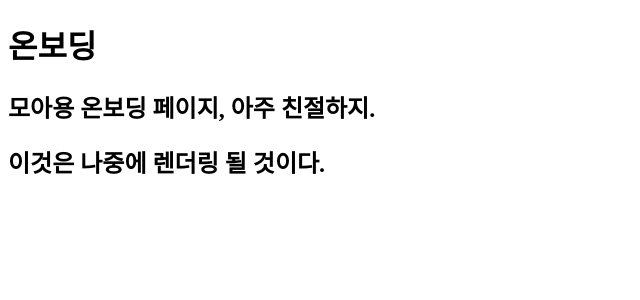
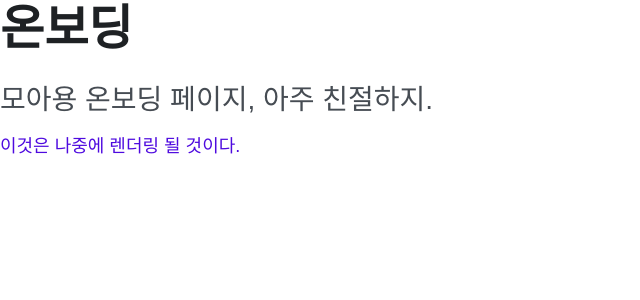
Before and after one commit to plus100kt/moayong-FE, a Next.js app: page /onboarding in a window 1280 px wide. Shown: the top 300 px of the page, without its empty margins (0-640 px from the left). Built offline with nearby package versions, Linux system fonts and the light colour scheme; a web font is replaced by a local one.

Commit message:
feat: 스타일 적용을 위한 globals.css 추가

```diff
--- a/src/app/layout.tsx
+++ b/src/app/layout.tsx
@@ -1,5 +1,7 @@
 import type { Metadata } from "next";
 import { Provider } from "jotai";
+import "./globals.css";
+
 export const metadata: Metadata = {
   title: "모아용",
   description: "많이 모아용",
--- a/src/app/onboarding/page.tsx
+++ b/src/app/onboarding/page.tsx
@@ -11,11 +11,13 @@ const Onboarding = () => {
   }, []);
 
   return (
-    <div>
-      <h1 className="gray-0">온보딩</h1>
-      <h2>모아용 온보딩 페이지, 아주 친절하지.</h2>
-      <h2>{alertText}</h2>
-    </div>
+    <div className="font-sans">
+      <h1 className="text-heading-lg-mobile md:text-heading-lg text-gray-90 mb-6">온보딩</h1>
+      <h2 className="text-title-lg text-gray-70 mb-4">
+        모아용 온보딩 페이지, 아주 친절하지.
+      </h2>
+      <h2 className="text-body-lg text-purple-60">{alertText}</h2>
+  </div>
   );
 };
 
```
